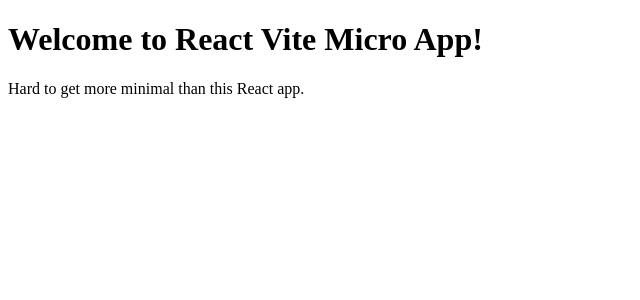
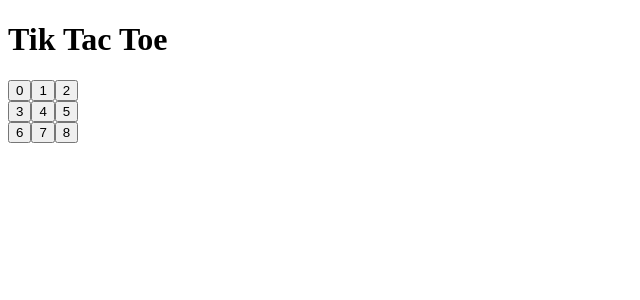
Before and after one commit to jay6909/tictactoe, a React (Vite) app: page / in a window 1280 px wide. Shown: the top 300 px of the page, without its empty margins (0-640 px from the left). Built offline with nearby package versions, Linux system fonts and the light colour scheme.

Commit message:
created board and square component

```diff
--- a/src/App.jsx
+++ b/src/App.jsx
@@ -1,11 +1,12 @@
 import React from "react";
+import Board from "./components/Board";
 
 const App=()=>{
   return(
-  <>
-    <h1>Welcome to React Vite Micro App!</h1>
-    <p>Hard to get more minimal than this React app.</p>
-  </>
+  <div>
+    <h1>Tik Tac Toe</h1>
+    <Board />
+  </div>
   );
 }
 export default App;
--- /dev/null
+++ b/src/components/Board.jsx
@@ -0,0 +1,25 @@
+import React from 'react';
+import Square from './Square';
+
+export const Board = () => {
+  return (
+    <div>
+      <div>
+        <Square value={0}></Square>
+        <Square value={1}></Square>
+        <Square value={2}></Square>
+      </div>
+      <div>
+        <Square value={3}></Square>
+        <Square value={4}></Square>
+        <Square value={5}></Square>
+      </div>
+      <div>
+        <Square value={6}></Square>
+        <Square value={7}></Square>
+        <Square value={8}></Square>
+      </div>
+    </div>
+  );
+};
+export default Board;
--- /dev/null
+++ b/src/components/Square.jsx
@@ -0,0 +1,10 @@
+import React from 'react'
+
+const Square = ({value}) => {
+  //console.log(props);
+  return (
+    <button type="button">{value}</button>
+  )
+}
+
+export default Square
```
Also changed, not shown: 1 other file (tests, documents, lock files or other folders).
